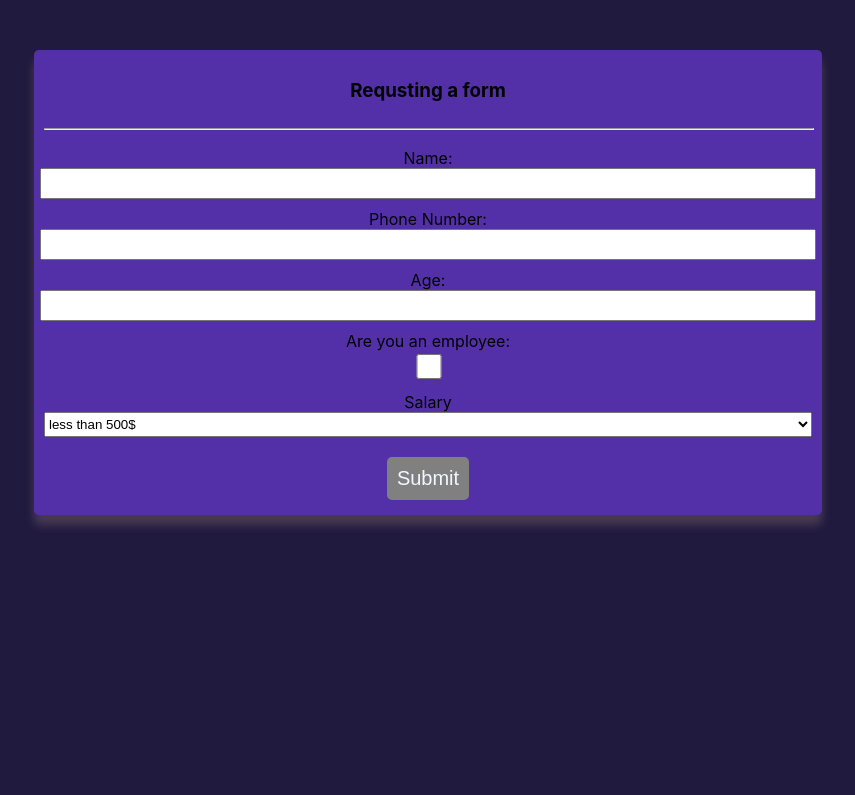
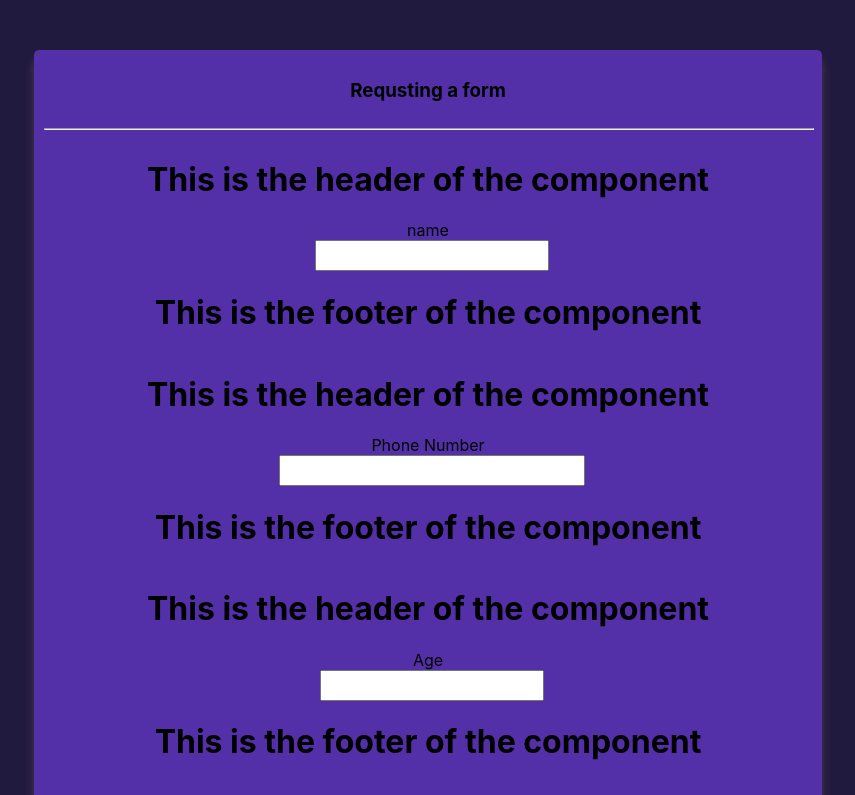
Before and after one commit to aicha652/form-application, a React (Create React App) app: page / in a window 1280 px wide. Shown: the top 795 px of the page, without its empty margins (212-1067 px from the left). Built offline with nearby package versions, Linux system fonts and the light colour scheme.

Commit message:
useContext() Hook To fix the Prop Drilling Issue

```diff
--- a/src/Form.js
+++ b/src/Form.js
@@ -2,6 +2,7 @@ import './Form.css'
 import Modal from './Modal'
 import MyComponent from "./MyComponent"
 import { useState } from "react"
+import { LoanInputContext } from './contexts/LoanFormInputContext'
 
 export default function Form() {
     const [errorMssage, setErrorMessage] = useState(null)
@@ -9,9 +10,7 @@ export default function Form() {
 
     const [form, setForm] = useState({name: "", phone: "", age: "", employee: false, salary: ""})
     function Name(event) {
-        return(
-            setForm({...form, name: event.target.value})
-        )
+        setForm({...form, name: event.target.value})
     }
 
     function Phone(event) {
@@ -63,23 +62,43 @@ export default function Form() {
                 {/*<label>Name:</label>
                 <input value={form.name} onChange={Name}/>*/}
 
-                <MyComponent
-                 inputName="Name:"
-                 value={form.name}
-                 handleChange={Name}
-                 />
+                <LoanInputContext.Provider
+                  value={{
+                    value: form.name,
+                    handleChange: Name,
+                    labelTitle: "name"
+                 }}
+                >
+                    <MyComponent />
+                </LoanInputContext.Provider>
 
-                <MyComponent
-                 inputName="Phone Number:"
-                 value={form.phone}
-                 handleChange={Phone}
-                 />
 
-                <MyComponent
+                <LoanInputContext.Provider
+                  value={{
+                    value: form.phone,
+                    handleChange: Phone,
+                    labelTitle: "Phone Number"
+                 }}
+                >
+                    <MyComponent/>
+                </LoanInputContext.Provider>
+
+
+                <LoanInputContext.Provider
+                 value={{
+                    value: form.age,
+                    handleChange: Age,
+                    labelTitle: "Age"
+                 }}
+                >
+                    <MyComponent />
+                </LoanInputContext.Provider>
+
+                {/*<MyComponent
                  inputName="Age:"
-                 value={form.age}
-                 handleChange={Age}
-                 />
+                 valueComponent={form.age}
+                 handleChangeComponent={Age}
+                 />*/}
 
                 {/*<label>Phone Number:</label>
                 <input value={form.phone} onChange={Phone}/>
--- a/src/MyComponent.js
+++ b/src/MyComponent.js
@@ -1,10 +1,11 @@
-export default function MyComponent({inputName, value, handleChange}) {
+import MyInput from "./MyInput";
+
+export default function MyComponent() {
     return(
     <>
-        <label>{ inputName }</label>
-        <input
-         value={value}
-         onChange={handleChange}/>
+        <h1>This is the header of the component</h1>
+        <MyInput />
+        <h1>This is the footer of the component</h1>
     </>
     )
 }
--- /dev/null
+++ b/src/MyInput.js
@@ -0,0 +1,14 @@
+import { useContext } from "react";
+import { LoanInputContext } from "./contexts/LoanFormInputContext";
+
+export default function MyInput() {
+    const inputContext = useContext(LoanInputContext)
+    return(
+        <div>
+            <label>{ inputContext.labelTitle }</label>
+            <input
+             value={inputContext.value}
+             onChange={inputContext.handleChange}/>
+        </div>
+    )
+}
--- /dev/null
+++ b/src/contexts/LoanFormInputContext.js
@@ -0,0 +1,8 @@
+import { createContext } from "react";
+
+
+export let LoanInputContext = createContext({
+    labelTitle: "",
+    handleChange: null,
+    inputValue: null
+})
```
